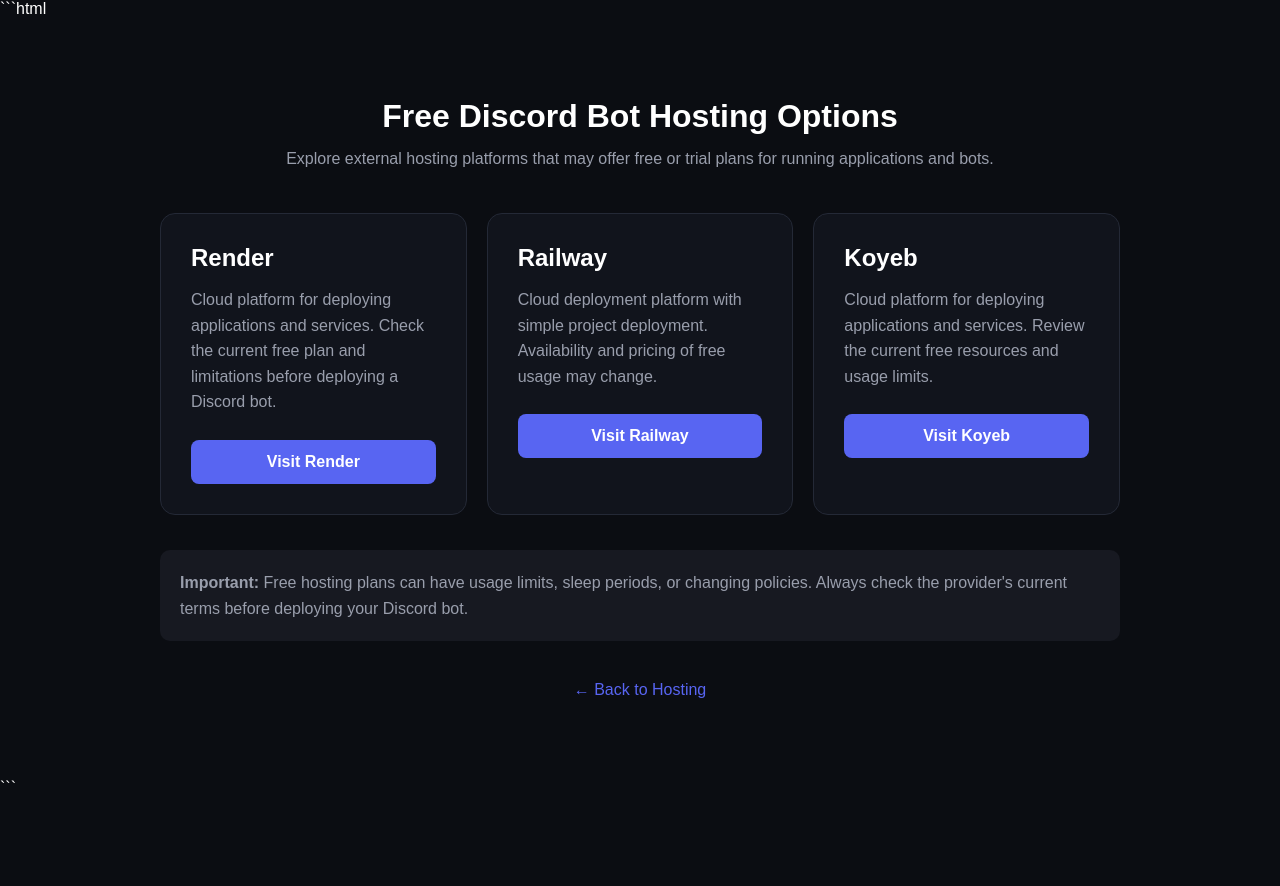
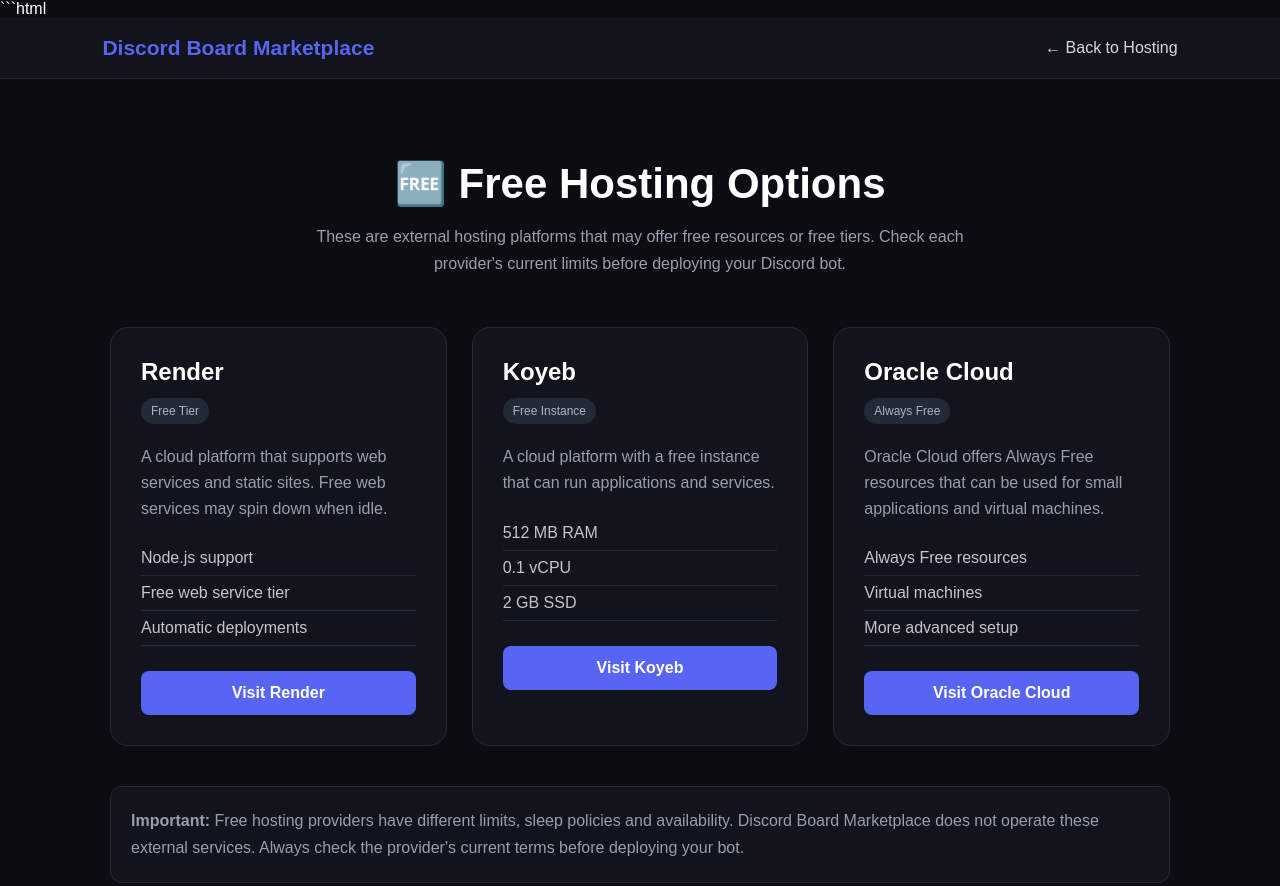
Before and after one commit to nikosblur-glitch/discord-bot, a plain HTML site: page free-hosting.html in a window 1280 px wide. Shown: the top 886 px of the page. Before the commit the page ends 800 px from the top, so only its background shows below. Drawn offline with Linux system fonts and the light colour scheme.

Commit message:
Update free-hosting.html

```diff
--- a/free-hosting.html
+++ b/free-hosting.html
@@ -11,7 +11,7 @@ name="viewport"
 content="width=device-width, initial-scale=1.0"
 >
 
-<title>Free Hosting Options</title>
+<title>Free Hosting | Discord Board Marketplace</title>
 
 <style>
 
@@ -22,88 +22,314 @@ content="width=device-width, initial-scale=1.0"
 }
 
 body {
-    font-family: Arial, Helvetica, sans-serif;
-    background: #0b0d12;
-    color: white;
+
+    font-family:
+    Arial,
+    Helvetica,
+    sans-serif;
+
+    background:
+    #0b0d12;
+
+    color:
+    white;
+
 }
 
-.container {
-    max-width: 1000px;
-    margin: 60px auto;
-    padding: 20px;
+
+nav {
+
+    padding:
+    18px 8%;
+
+    display:
+    flex;
+
+    align-items:
+    center;
+
+    justify-content:
+    space-between;
+
+    background:
+    #11141c;
+
+    border-bottom:
+    1px solid #242936;
+
 }
 
-h1 {
-    text-align: center;
-    margin-bottom: 15px;
+
+.logo {
+
+    color:
+    #5865f2;
+
+    font-size:
+    21px;
+
+    font-weight:
+    bold;
+
+    text-decoration:
+    none;
+
 }
 
-.subtitle {
-    text-align: center;
-    color: #999eac;
-    margin-bottom: 45px;
+
+.back {
+
+    color:
+    #d5d7df;
+
+    text-decoration:
+    none;
+
 }
 
+
+.container {
+
+    max-width:
+    1100px;
+
+    margin:
+    60px auto;
+
+    padding:
+    20px;
+
+}
+
+
+.hero {
+
+    text-align:
+    center;
+
+    margin-bottom:
+    50px;
+
+}
+
+
+.hero h1 {
+
+    font-size:
+    42px;
+
+    margin-bottom:
+    15px;
+
+}
+
+
+.hero p {
+
+    max-width:
+    700px;
+
+    margin:
+    auto;
+
+    color:
+    #999eac;
+
+    line-height:
+    1.7;
+
+}
+
+
 .hosting-grid {
-    display: grid;
+
+    display:
+    grid;
+
     grid-template-columns:
     repeat(3, 1fr);
-    gap: 20px;
+
+    gap:
+    25px;
+
 }
 
+
 .card {
-    padding: 30px;
-    background: #11141c;
-    border: 1px solid #242936;
-    border-radius: 15px;
+
+    padding:
+    30px;
+
+    background:
+    #11141c;
+
+    border:
+    1px solid #242936;
+
+    border-radius:
+    18px;
+
+    transition:
+    0.25s;
+
 }
 
-.card h2 {
-    margin-bottom: 15px;
+
+.card:hover {
+
+    transform:
+    translateY(-5px);
+
+    border-color:
+    #5865f2;
+
 }
 
-.card p {
-    color: #999eac;
-    line-height: 1.6;
-    margin-bottom: 25px;
+
+.card h2 {
+
+    margin-bottom:
+    12px;
+
 }
 
-.button {
-    display: block;
-    padding: 13px;
-    background: #5865f2;
-    color: white;
-    text-decoration: none;
-    text-align: center;
-    border-radius: 8px;
-    font-weight: bold;
+
+.type {
+
+    display:
+    inline-block;
+
+    margin-bottom:
+    20px;
+
+    padding:
+    6px 10px;
+
+    background:
+    #242936;
+
+    border-radius:
+    20px;
+
+    color:
+    #aeb2c0;
+
+    font-size:
+    12px;
+
 }
 
-.button:hover {
-    background: #4752c4;
+
+.card p {
+
+    color:
+    #999eac;
+
+    line-height:
+    1.6;
+
+    margin-bottom:
+    20px;
+
 }
 
-.back {
-    display: block;
-    margin-top: 40px;
-    text-align: center;
-    color: #5865f2;
-    text-decoration: none;
+
+.features {
+
+    list-style:
+    none;
+
+    margin-bottom:
+    25px;
+
 }
 
-.warning {
-    margin-top: 35px;
-    padding: 20px;
-    background: #171921;
-    border-radius: 10px;
-    color: #999eac;
-    line-height: 1.6;
+
+.features li {
+
+    padding:
+    8px 0;
+
+    color:
+    #c3c6d0;
+
+    border-bottom:
+    1px solid #242936;
+
 }
 
-@media (max-width: 800px) {
+
+.button {
+
+    display:
+    block;
+
+    padding:
+    13px;
+
+    background:
+    #5865f2;
+
+    color:
+    white;
+
+    text-decoration:
+    none;
+
+    text-align:
+    center;
+
+    border-radius:
+    8px;
+
+    font-weight:
+    bold;
+
+}
+
+
+.button:hover {
+
+    background:
+    #4752c4;
+
+}
+
+
+.note {
+
+    margin-top:
+    40px;
+
+    padding:
+    20px;
+
+    background:
+    #11141c;
+
+    border:
+    1px solid #242936;
+
+    border-radius:
+    12px;
+
+    color:
+    #999eac;
+
+    line-height:
+    1.7;
+
+}
+
+
+@media
+(max-width: 850px) {
 
     .hosting-grid {
-        grid-template-columns: 1fr;
+
+        grid-template-columns:
+        1fr;
+
     }
 
 }
@@ -116,34 +342,122 @@ h1 {
 <body>
 
 
-<main class="container">
+<nav>
+
+
+<a
+href="index.html"
+class="logo"
+>
+
+Discord Board Marketplace
+
+</a>
+
+
+<a
+href="hosting.html"
+class="back"
+>
+
+← Back to Hosting
+
+</a>
+
+
+</nav>
+
+
+<main
+class="container"
+>
+
+
+<section
+class="hero"
+>
 
 
 <h1>
-Free Discord Bot Hosting Options
+
+🆓 Free Hosting Options
+
 </h1>
 
 
-<p class="subtitle">
-Explore external hosting platforms that may offer
-free or trial plans for running applications and bots.
+<p>
+
+These are external hosting platforms that may
+offer free resources or free tiers.
+Check each provider's current limits before
+deploying your Discord bot.
+
 </p>
 
 
-<section class="hosting-grid">
+</section>
 
 
-<div class="card">
+<section
+class="hosting-grid"
+>
+
+
+<!-- RENDER -->
+
+
+<div
+class="card"
+>
+
 
 <h2>
+
 Render
+
 </h2>
 
+
+<span
+class="type"
+>
+
+Free Tier
+
+</span>
+
+
 <p>
-Cloud platform for deploying applications and
-services. Check the current free plan and limitations
-before deploying a Discord bot.
+
+A cloud platform that supports web services
+and static sites. Free web services may
+spin down when idle.
+
 </p>
+
+
+<ul
+class="features"
+>
+
+
+<li>
+Node.js support
+</li>
+
+
+<li>
+Free web service tier
+</li>
+
+
+<li>
+Automatic deployments
+</li>
+
+
+</ul>
+
 
 <a
 href="https://render.com/"
@@ -151,56 +465,152 @@ target="_blank"
 rel="noopener noreferrer"
 class="button"
 >
+
 Visit Render
+
 </a>
+
 
 </div>
 
 
-<div class="card">
+<!-- KOYEB -->
+
+
+<div
+class="card"
+>
+
 
 <h2>
-Railway
+
+Koyeb
+
 </h2>
 
+
+<span
+class="type"
+>
+
+Free Instance
+
+</span>
+
+
 <p>
-Cloud deployment platform with simple project
-deployment. Availability and pricing of free usage
-may change.
+
+A cloud platform with a free instance
+that can run applications and services.
+
 </p>
 
+
+<ul
+class="features"
+>
+
+
+<li>
+512 MB RAM
+</li>
+
+
+<li>
+0.1 vCPU
+</li>
+
+
+<li>
+2 GB SSD
+</li>
+
+
+</ul>
+
+
 <a
-href="https://railway.com/"
+href="https://www.koyeb.com/"
 target="_blank"
 rel="noopener noreferrer"
 class="button"
 >
-Visit Railway
+
+Visit Koyeb
+
 </a>
+
 
 </div>
 
 
-<div class="card">
+<!-- ORACLE -->
+
+
+<div
+class="card"
+>
+
 
 <h2>
-Koyeb
+
+Oracle Cloud
+
 </h2>
 
+
+<span
+class="type"
+>
+
+Always Free
+
+</span>
+
+
 <p>
-Cloud platform for deploying applications and
-services. Review the current free resources and
-usage limits.
+
+Oracle Cloud offers Always Free resources
+that can be used for small applications
+and virtual machines.
+
 </p>
 
+
+<ul
+class="features"
+>
+
+
+<li>
+Always Free resources
+</li>
+
+
+<li>
+Virtual machines
+</li>
+
+
+<li>
+More advanced setup
+</li>
+
+
+</ul>
+
+
 <a
-href="https://discord.gg/DbDpVjkcA"
+href="https://www.oracle.com/cloud/free/"
 target="_blank"
 rel="noopener noreferrer"
 class="button"
 >
-Visit Koyeb
+
+Visit Oracle Cloud
+
 </a>
+
 
 </div>
 
@@ -208,26 +618,26 @@ Visit Koyeb
 </section>
 
 
-<div class="warning">
+<div
+class="note"
+>
+
 
 <strong>
 Important:
 </strong>
 
-Free hosting plans can have usage limits,
-sleep periods, or changing policies.
+
+Free hosting providers have different limits,
+sleep policies and availability.
+Discord Board Marketplace does not operate
+these external services.
+
 Always check the provider's current terms
-before deploying your Discord bot.
+before deploying your bot.
+
 
 </div>
-
-
-<a
-href="hosting.html"
-class="back"
->
-← Back to Hosting
-</a>
 
 
 </main>
```
